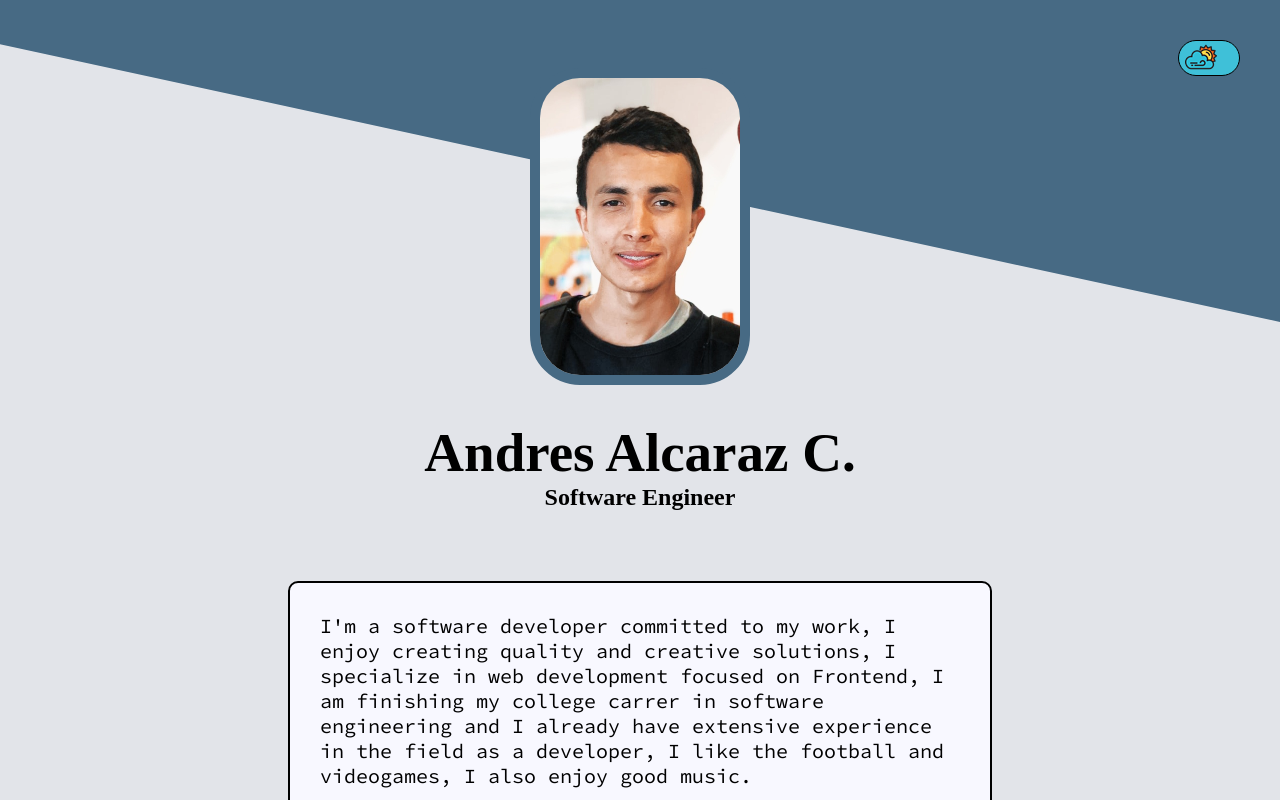
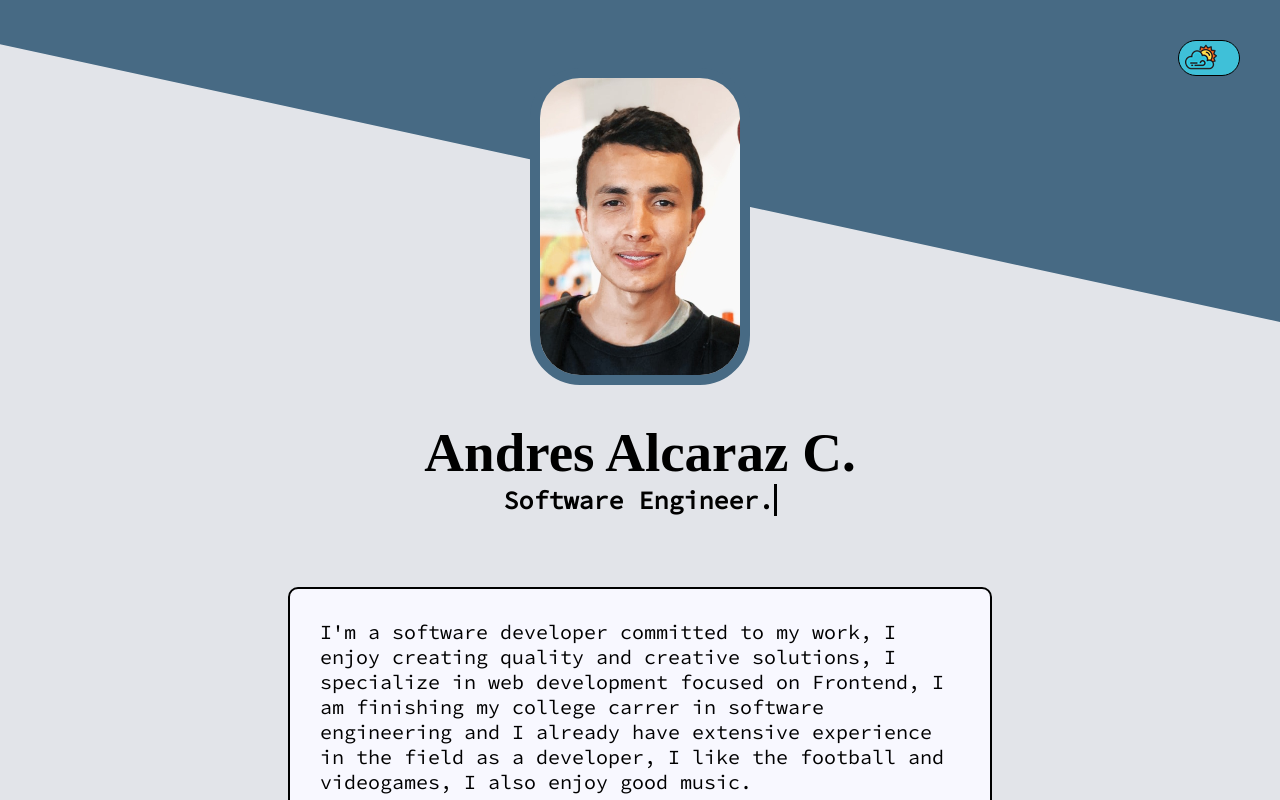
Before and after one commit to Andres2D/resume2d, an Angular app: page / in a window 1280 px wide. Shown: the top 800 px of the page. Built offline with nearby package versions, Linux system fonts and the light colour scheme; a web font is replaced by a local one.

Commit message:
test(apolo): add role animation

```diff
--- a/src/app/resume/components/presentation/presentation.component.html
+++ b/src/app/resume/components/presentation/presentation.component.html
@@ -1,7 +1,7 @@
 <div class="presentation">
     <img class="profile-photo" src="../../../../assets/images/1627176837291.jpg" alt="">
     <h1 class="name">{{name}}</h1>
-    <h2 class="role">{{description}}</h2>
+    <h2 class="role">{{description}}.</h2>
 </div>
 
 <div style="overflow: hidden;">
@@ -14,8 +14,3 @@
     <path d="M1200 120L0 16.48V0h1200v120z" />
   </svg>
 </div>
-<!-- <svg class="waves" xmlns="http://www.w3.org/2000/svg" viewBox="0 0 1440 320" preserveAspectRatio="none">
-    <path class="path"
-     d="M0,160L80,160C160,160,320,160,480,186.7C640,213,800,267,960,266.7C1120,267,1280,213,1360,186.7L1440,160L1440,0L1360,0C1280,0,1120,0,960,0C800,0,640,0,480,0C320,0,160,0,80,0L0,0Z">
-    </path>
-</svg> -->
--- a/src/app/resume/components/presentation/presentation.component.scss
+++ b/src/app/resume/components/presentation/presentation.component.scss
@@ -2,6 +2,7 @@
     display: flex;
     flex-direction: column;
     align-items: center;
+    justify-content: center;
     padding-top: 50px;
 }
 
@@ -13,11 +14,27 @@
     z-index: -999;
 }
 
-/* .waves {
-    position: absolute;
-    top: 0;
-    z-index: -999;
-} */
+.role {
+    width: 270px;
+    animation: typing 2s steps(20), blink .5s step-end infinite alternate;
+    white-space: nowrap;
+    overflow: hidden;
+    border-right: 3px solid;
+    font-family: 'CodeLight';
+    font-size: 25px;
+}
+
+@keyframes typing {
+    from {
+        width: 0
+    }
+}
+
+@keyframes blink {
+  50% {
+    border-color: transparent
+  }
+}
 
 @media (max-width: 750px) {
     .presentation {
```
